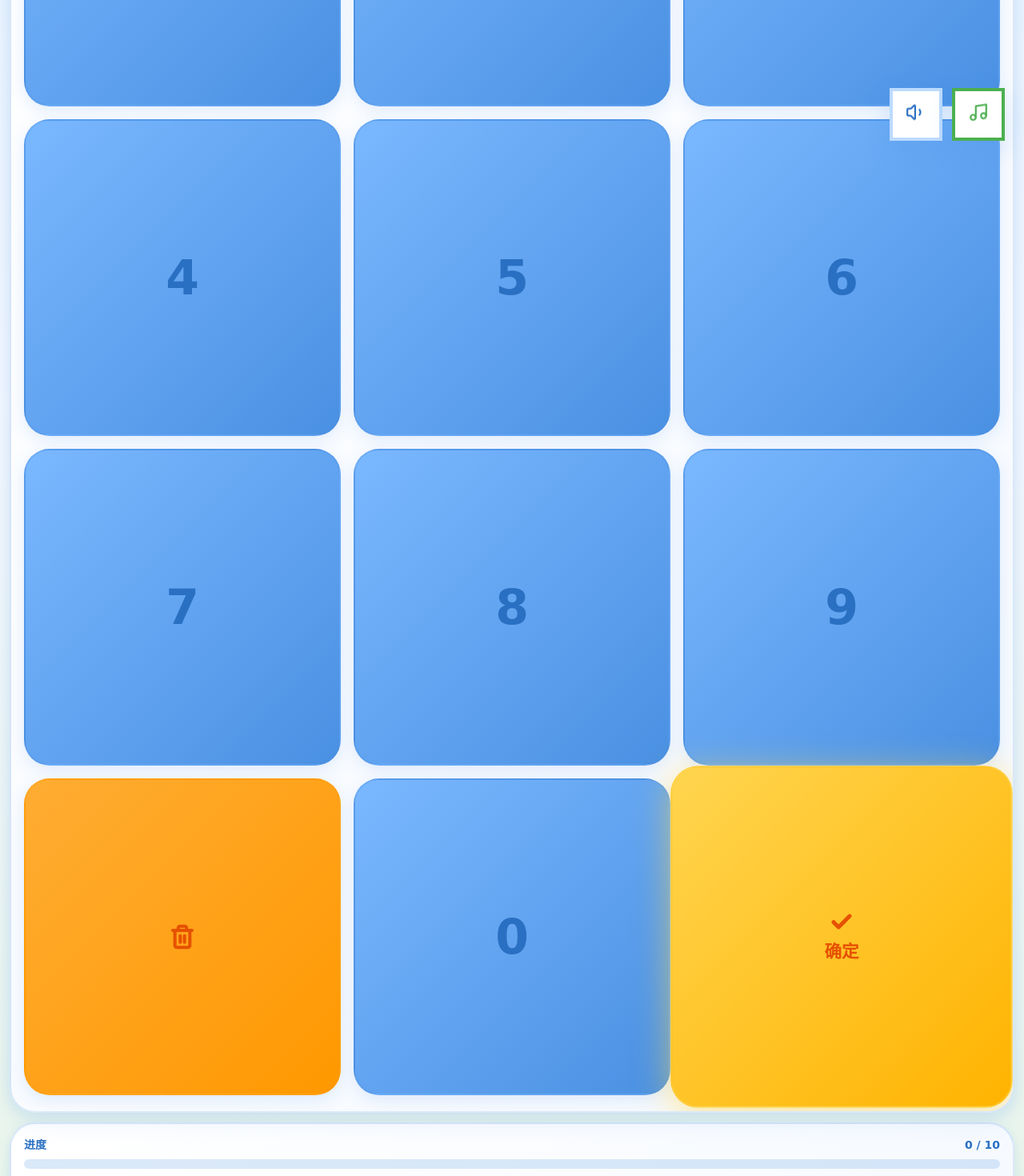
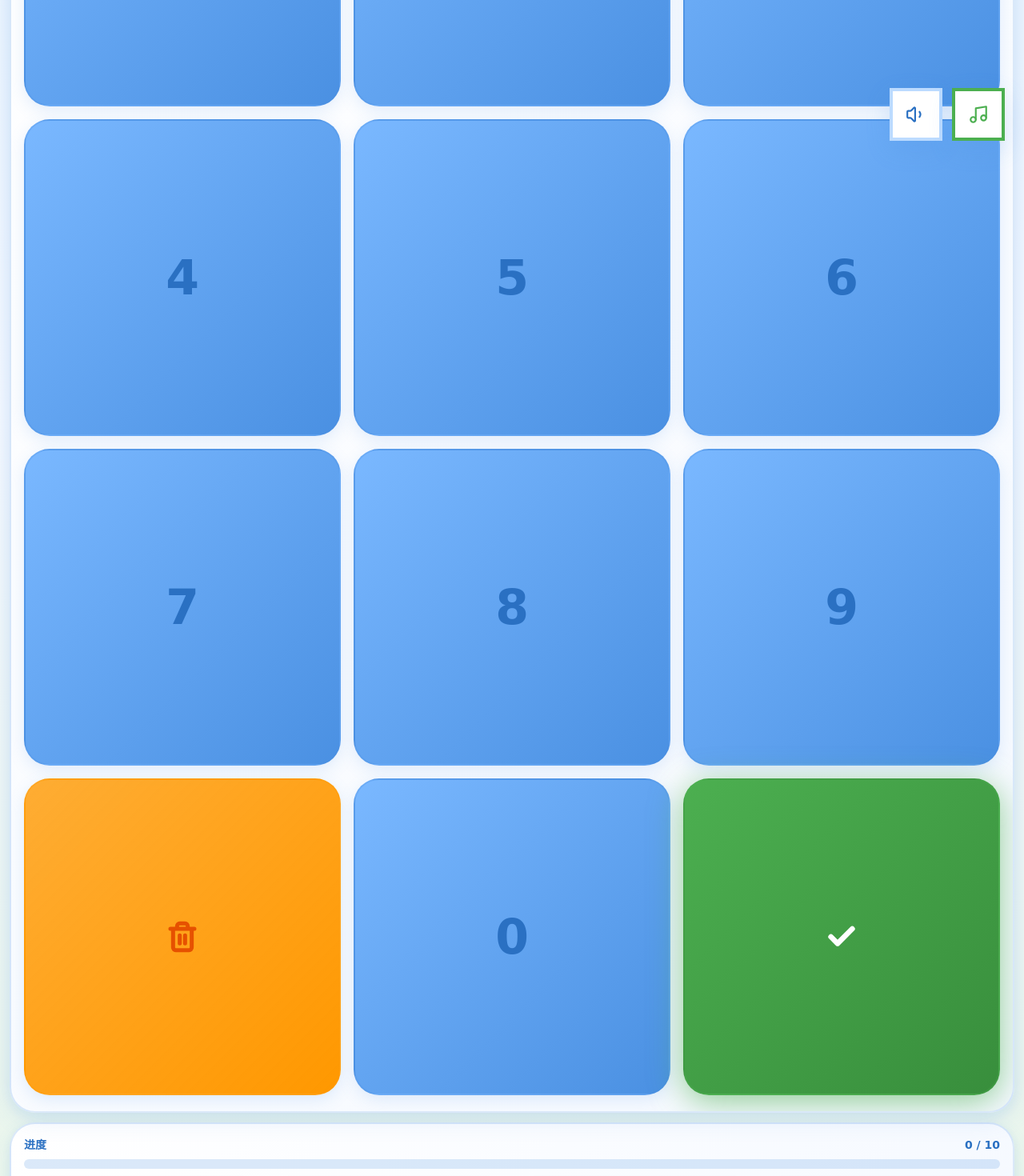
Before and after one commit to hezhongfeng/math-game, a Vue app: page /game/1 in a window 1280 px wide. Shown: the part 600-2070 px from the top of the page at 80% size. Built offline with nearby package versions, Linux system fonts and the light colour scheme.

Commit message:
style: 移除浮动动画并更新按钮样式

```diff
--- a/src/components/BackgroundMusic.vue
+++ b/src/components/BackgroundMusic.vue
@@ -280,8 +280,7 @@ defineExpose({
         <component
           :is="volumeIcon"
           :size="26"
-           :class="volume > 0 ? 'text-peppa-blue-dark animate-float' : 'text-gray-400'"
-           style="animation-duration: 3s"
+           :class="volume > 0 ? 'text-peppa-blue-dark' : 'text-gray-400'"
         />
       </button>
 
@@ -294,8 +293,7 @@ defineExpose({
       >
         <Music
           :size="26"
-          :class="props.enabled && isPlaying ? 'text-peppa-green animate-float' : 'text-gray-400'"
-          style="animation-duration: 3s"
+          :class="props.enabled && isPlaying ? 'text-peppa-green' : 'text-gray-400'"
         />
       </button>
     </div>
--- a/src/components/DifficultyCard.vue
+++ b/src/components/DifficultyCard.vue
@@ -67,7 +67,7 @@ function handleSelect() {
       class="icon-wrapper"
       :style="{ backgroundColor: isLocked ? '#f1f5f9' : `${difficulty.color}15` }"
     >
-      <span class="emoji animate-float">{{ cuteEmoji }}</span>
+      <span class="emoji">{{ cuteEmoji }}</span>
     </div>
 
     <!-- 中间内容 -->
--- a/src/components/NumberPad.vue
+++ b/src/components/NumberPad.vue
@@ -1,6 +1,6 @@
 <script setup>
 import { computed } from 'vue'
-import { Check, Clock } from 'lucide-vue-next'
+import { Clock } from 'lucide-vue-next'
 import { useSound } from '../composables/useSound'
 
 const props = defineProps({
@@ -67,7 +67,7 @@ function handleSubmit() {
         class="num-btn aspect-square rounded-cute-xl bg-gradient-to-br from-peppa-orange/80 to-peppa-orange hover:from-peppa-orange hover:to-peppa-orange-dark active:scale-95 transition-all duration-150 flex items-center justify-center shadow-cute border-2 border-peppa-orange/30"
         :class="{ 'num-btn-disabled': disabled }"
       >
-        <svg xmlns="http://www.w3.org/2000/svg" width="32" height="32" viewBox="0 0 24 24" fill="none" stroke="currentColor" stroke-width="3" stroke-linecap="round" stroke-linejoin="round" class="text-peppa-orange-dark" :class="{ 'opacity-50': disabled }">
+        <svg xmlns="http://www.w3.org/2000/svg" width="40" height="40" viewBox="0 0 24 24" fill="none" stroke="currentColor" stroke-width="3" stroke-linecap="round" stroke-linejoin="round" class="text-peppa-orange-dark" :class="{ 'opacity-50': disabled }">
           <path d="M3 6h18M8 6V4a2 2 0 0 1 2-2h4a2 2 0 0 1 2 2v2m3 0v14a2 2 0 0 1-2 2H7a2 2 0 0 1-2-2V6h14zM10 11v6M14 11v6"/>
         </svg>
       </button>
@@ -86,13 +86,12 @@ function handleSubmit() {
       <button
         @click="handleSubmit"
         :disabled="disabled"
-        class="confirm-btn aspect-square rounded-cute-xl bg-gradient-to-br from-peppa-yellow to-peppa-yellow-dark hover:from-peppa-yellow-light hover:to-peppa-yellow active:scale-95 transition-all duration-150 shadow-cute border-2 border-peppa-yellow/50"
+        class="confirm-btn aspect-square rounded-cute-xl flex items-center justify-center bg-gradient-to-br from-peppa-green to-peppa-green-dark hover:from-peppa-green-light hover:to-peppa-green active:scale-95 transition-all duration-150 shadow-cute border-2 border-peppa-green/30"
         :class="{ 'confirm-btn-disabled': disabled }"
       >
-        <div class="flex flex-col items-center justify-center gap-0.5">
-          <Check :size="28" class="text-peppa-orange-dark md:mb-1" stroke-width="4" :class="{ 'opacity-50': disabled }" />
-          <span class="text-lg md:text-xl font-bold text-peppa-orange-dark font-rounded leading-none">确定</span>
-        </div>
+        <svg xmlns="http://www.w3.org/2000/svg" width="40" height="40" viewBox="0 0 24 24" fill="none" stroke="currentColor" stroke-width="4" stroke-linecap="round" stroke-linejoin="round" class="text-white" :class="{ 'opacity-50': disabled }">
+          <polyline points="20 6 9 17 4 12"></polyline>
+        </svg>
       </button>
     </div>
   </div>
@@ -197,18 +196,17 @@ function handleSubmit() {
 
 /* 确认按钮 */
 .confirm-btn {
-  transform: scale(1.08);
-  box-shadow: 0 8px 25px rgba(255, 213, 79, 0.4);
-  animation: pulse-glow 2s ease-in-out infinite;
+  box-shadow: 0 8px 25px rgba(76, 175, 80, 0.4);
+  animation: pulse-glow-green 2s ease-in-out infinite;
 }
 
 .confirm-btn:hover:not(:disabled) {
-  transform: scale(1.12);
-  box-shadow: 0 10px 35px rgba(255, 213, 79, 0.5);
+  transform: translateY(-2px);
+  box-shadow: 0 10px 35px rgba(76, 175, 80, 0.5);
 }
 
 .confirm-btn:active:not(:disabled) {
-  transform: scale(0.95) scale(1.08);
+  transform: scale(0.95);
 }
 
 .confirm-btn-disabled {
@@ -216,16 +214,16 @@ function handleSubmit() {
   border-color: rgba(0, 0, 0, 0.1) !important;
   box-shadow: none !important;
   animation: none !important;
-  transform: scale(1.08) !important;
+  transform: none !important;
   cursor: not-allowed;
 }
 
-@keyframes pulse-glow {
+@keyframes pulse-glow-green {
   0%, 100% {
-    box-shadow: 0 8px 25px rgba(255, 213, 79, 0.4);
+    box-shadow: 0 8px 25px rgba(76, 175, 80, 0.4);
   }
   50% {
-    box-shadow: 0 8px 40px rgba(255, 213, 79, 0.6);
+    box-shadow: 0 8px 40px rgba(76, 175, 80, 0.6);
   }
 }
 </style>
--- a/src/pages/Home.vue
+++ b/src/pages/Home.vue
@@ -38,8 +38,8 @@ function viewAchievements() {
       <!-- 标题区 -->
       <div class="header animate-fade-in-up">
         <div class="logo-wrapper">
-          <!-- 浮动动画 Logo -->
-          <div class="logo animate-float">
+          <!-- 活泼弹跳动画 Logo -->
+          <div class="logo">
             <span class="logo-emoji">⚽</span>
           </div>
 
@@ -173,18 +173,43 @@ function viewAchievements() {
 }
 
 .logo {
-  width: 110px;
-  height: 110px;
+  width: 120px;
+  height: 120px;
   margin: 0 auto 16px;
   background: linear-gradient(135deg, #4A90E2 0%, #2A70C2 100%);
-  border-radius: 28px;
+  border-radius: 32px;
   display: flex;
   align-items: center;
   justify-content: center;
   box-shadow:
-    0 8px 24px rgba(74, 144, 226, 0.3),
-    0 4px 12px rgba(74, 144, 226, 0.2);
-  border: 4px solid rgba(255, 255, 255, 0.9);
+    0 12px 40px rgba(74, 144, 226, 0.35),
+    0 6px 20px rgba(74, 144, 226, 0.25),
+    0 0 0 4px rgba(255, 255, 255, 0.9);
+  animation: bounceBounce 1.5s ease-in-out infinite;
+}
+
+@keyframes bounceBounce {
+  0%, 100% {
+    transform: translateY(0) rotate(0deg) scale(1);
+  }
+  15% {
+    transform: translateY(-20px) rotate(-8deg) scale(1.05);
+  }
+  30% {
+    transform: translateY(0) rotate(4deg) scale(0.98);
+  }
+  45% {
+    transform: translateY(-12px) rotate(-4deg) scale(1.02);
+  }
+  60% {
+    transform: translateY(0) rotate(2deg) scale(0.99);
+  }
+  75% {
+    transform: translateY(-6px) rotate(-1deg) scale(1.01);
+  }
+  90% {
+    transform: translateY(0) rotate(0deg) scale(1);
+  }
 }
 
 .logo-emoji {
```
